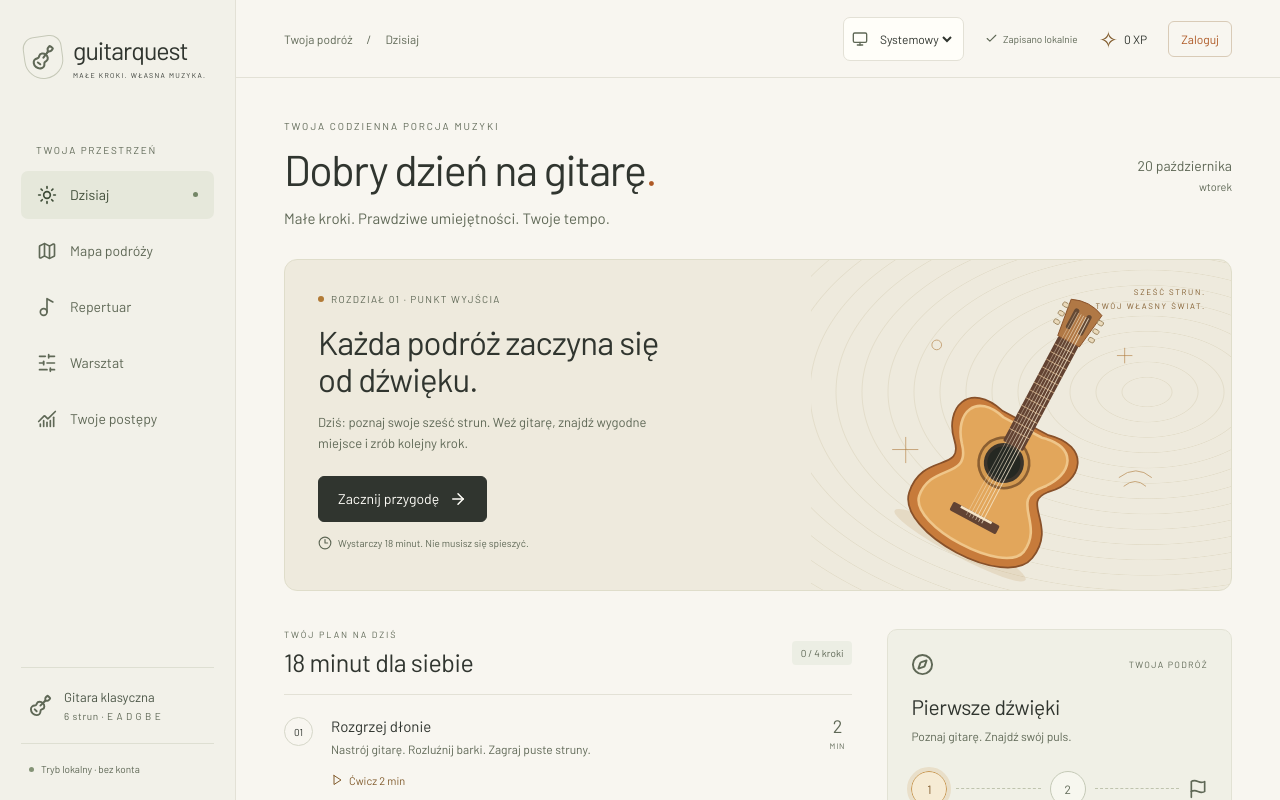
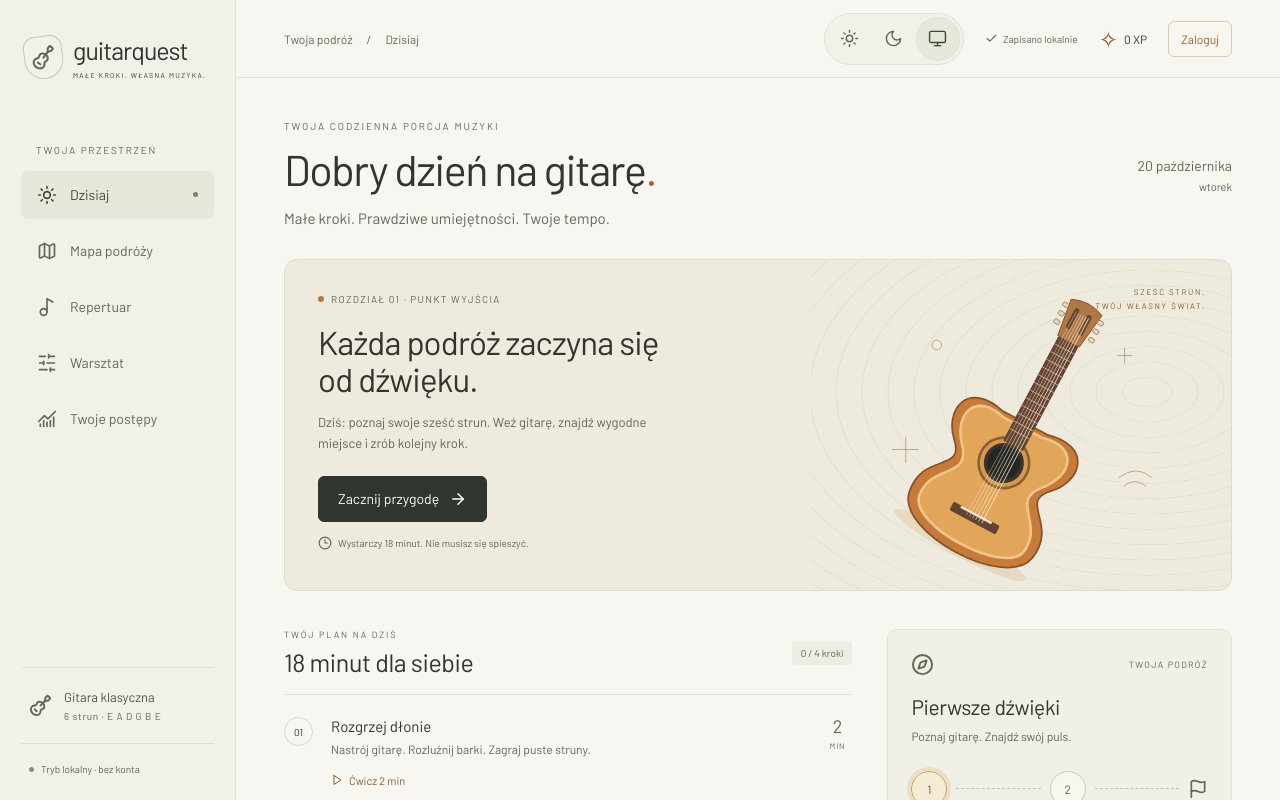
Before and after one commit to mateuszpigula/guitar-roadmap-game, a React (Vite) app: page / in a window 1280 px wide. Shown: the top 800 px of the page. Built offline with nearby package versions, Linux system fonts and the light colour scheme; no server answers; the database is empty.

Commit message:
Replace theme dropdown with accessible icon switcher

```diff
--- a/src/components/ThemePicker.tsx
+++ b/src/components/ThemePicker.tsx
@@ -1,15 +1,21 @@
 import {Moon,Sun,Monitor} from 'lucide-react';
 import {useTheme,type ThemePreference} from '../theme';
 
+const options: {value:ThemePreference;label:string;Icon:typeof Sun}[]=[
+ {value:'light',label:'Jasny',Icon:Sun},
+ {value:'dark',label:'Ciemny',Icon:Moon},
+ {value:'system',label:'Systemowy',Icon:Monitor},
+];
+
 export function ThemePicker(){
- const {preference,theme,changePreference,persistent}=useTheme();
- const Icon=preference==='system'?Monitor:theme==='dark'?Moon:Sun;
+ const {preference,changePreference,persistent}=useTheme();
  return <div className="theme-control">
-  <label className="theme-picker"><Icon size={16} aria-hidden="true"/><span className="sr-only">Motyw kolorystyczny</span>
-   <select value={preference} onChange={e=>changePreference(e.target.value as ThemePreference)}>
-    <option value="system">Systemowy</option><option value="light">Jasny</option><option value="dark">Ciemny</option>
-   </select>
-  </label>
+  <div className="theme-picker" role="group" aria-label="Motyw kolorystyczny" data-preference={preference}>
+   {options.map(({value,label,Icon})=><button key={value} type="button" className="theme-option" aria-label={`Motyw: ${label.toLocaleLowerCase('pl')}`} aria-pressed={preference===value} onClick={()=>changePreference(value)}>
+    <Icon size={19} strokeWidth={1.8} aria-hidden="true"/>
+    <span className="theme-tooltip" aria-hidden="true">{label}</span>
+   </button>)}
+  </div>
   {!persistent&&<span className="theme-storage-note" role="status">Motyw działa w tej sesji. Przeglądarka blokuje zapamiętanie ustawienia.</span>}
  </div>;
 }
--- a/src/theme.css
+++ b/src/theme.css
@@ -3,7 +3,21 @@
 :root[data-theme=dark]{color-scheme:dark;--paper:#191d1a;--ink:#ebece4;--muted:#b5bdad;--line:#41483c;--accent:#efb576;--amber:#e9b86b;--sage:#a3bb99;--panel:#222821;--warm-ink:#e7b981;--surface:#1e241e;--surface-raised:#30372d;--selected:#35432f;--selected-ink:#dfecd1;--button-bg:#d5dfc4;--button-ink:#20291c}
 html{background:var(--paper);color:var(--ink)}body{background:var(--paper);color:var(--ink)}
 .sr-only{position:absolute;width:1px;height:1px;padding:0;margin:-1px;overflow:hidden;clip:rect(0,0,0,0);white-space:nowrap;border:0}
-.theme-control{position:relative}.theme-picker{display:flex;align-items:center;gap:5px;color:var(--muted);border:1px solid var(--line);border-radius:7px;padding:0 8px;background:var(--panel)}.theme-picker select{border:0;background:transparent;color:var(--ink);margin:0;padding:0 0 0 3px;font-size:12px;min-height:42px;max-width:112px;cursor:pointer}.theme-storage-note{position:absolute;top:100%;right:0;z-index:30;width:240px;padding:12px;background:var(--panel);border:1px solid var(--line);border-radius:8px;font-size:12px;line-height:1.5;color:var(--ink)}
+/* Three direct choices; the inset highlight follows the saved preference. */
+.theme-control{position:relative;flex-shrink:0}
+.theme-picker{position:relative;isolation:isolate;display:grid;grid-template-columns:repeat(3,44px);padding:3px;border:1px solid var(--line);border-radius:999px;background:var(--surface);color:var(--muted)}
+.theme-picker::before{content:"";position:absolute;z-index:-1;top:3px;left:3px;width:44px;height:44px;border-radius:50%;background:var(--selected);box-shadow:inset 0 0 0 1px var(--line);transform:translateX(0);transition:transform .2s ease;pointer-events:none}
+.theme-picker[data-preference=dark]::before{transform:translateX(44px)}
+.theme-picker[data-preference=system]::before{transform:translateX(88px)}
+.theme-option{position:relative;display:grid;place-items:center;width:44px;height:44px;min-height:44px;padding:0;border:0;border-radius:50%;background:transparent;color:var(--muted);cursor:pointer;transition:color .15s ease}
+.theme-option[aria-pressed=true]{color:var(--selected-ink)}
+.theme-option:focus-visible{outline:2px solid var(--accent);outline-offset:3px}
+.theme-tooltip{position:absolute;top:calc(100% + 12px);left:50%;transform:translateX(-50%);z-index:40;padding:6px 9px;border:1px solid var(--line);border-radius:6px;background:var(--panel);color:var(--ink);font-size:12px;line-height:1.4;white-space:nowrap;opacity:0;visibility:hidden;pointer-events:none}
+.theme-option:focus-visible .theme-tooltip{opacity:1;visibility:visible}
+@media(hover:hover){.theme-option:hover{color:var(--ink)}.theme-option:hover .theme-tooltip{opacity:1;visibility:visible}}
+@media(prefers-reduced-motion:reduce){.theme-picker::before,.theme-option{transition:none}}
+.reduce-motion .theme-picker::before,.reduce-motion .theme-option{transition:none}
+.theme-storage-note{position:absolute;top:100%;right:0;z-index:30;width:240px;padding:12px;background:var(--panel);border:1px solid var(--line);border-radius:8px;font-size:12px;line-height:1.5;color:var(--ink)}
 .primary{background:var(--button-bg);color:var(--button-ink);border-color:var(--button-bg)}.primary:hover:not(:disabled){background:var(--selected-ink);color:var(--paper)}
 .sidebar{background:var(--surface)}.sidebar nav button.active{background:var(--selected);color:var(--selected-ink)}.sidebar nav button:hover{background:var(--surface-raised)}.icon-button{background:var(--surface-raised)}
 [data-theme=dark] .secondary{border-color:var(--line)}[data-theme=dark] .secondary:hover:not(:disabled){background:var(--surface-raised)}
@@ -11,7 +25,7 @@ html{background:var(--paper);color:var(--ink)}body{background:var(--paper);color
 [data-theme=dark] .journey-card{background:var(--panel);border-color:var(--line)}[data-theme=dark] .mini-route span{background:var(--surface-raised);border-color:var(--line)}[data-theme=dark] .mini-route span.current{background:#4b3c27;color:#f1d39f;border-color:#a88750;outline-color:#383528}
 [data-theme=dark] .guitar-profile strong,[data-theme=dark] .workshop-link strong,[data-theme=dark] .timer>.mono{color:var(--ink)}[data-theme=dark] .guitar-profile{border-color:var(--line)}[data-theme=dark] .subtle-badge{background:var(--surface-raised)}
 [data-theme=dark] .progress-track{background:var(--line)}[data-theme=dark] .journey-card .text-button{color:var(--sage)}
-@media(max-width:700px){.topbar-right{gap:10px}.theme-picker{padding:0 5px}.theme-picker select{font-size:11px;max-width:94px}.theme-picker>svg{width:14px}.theme-control{margin-right:auto}}
+@media(max-width:700px){.topbar-right{gap:10px}.theme-control{margin-right:auto}}
 
 /* Iteration 2: learning surfaces, feedback states and instrument diagrams. */
 :root[data-theme=dark]{--warm-surface:#3a3123;--warm-border:#8b7048;--success-bg:#2d402d;--success-ink:#c0dbad;--success-border:#769466;--error-bg:#452d27;--error-ink:#f4ba9f;--error-border:#a9735d}
@@ -19,7 +33,7 @@ html{background:var(--paper);color:var(--ink)}body{background:var(--paper);color
 [data-theme=dark] input::placeholder,[data-theme=dark] textarea::placeholder{color:#a4ae9d;opacity:1}
 [data-theme=dark] :is(button,a,input,select,textarea,summary):focus-visible{outline-color:var(--accent)}
 [data-theme=dark] input[type=checkbox],[data-theme=dark] progress{accent-color:#acc693}
-[data-theme=dark] .theme-picker select{background:transparent;border:0}
+
 [data-theme=dark] :is(.account-shortcut,.brand-mark,.block-check,.lesson-state,.chips button,.quiz-answers button,.beats>span,.mic-strings button){border-color:#66715d}
 [data-theme=dark] :is(.chips button.selected,.mic-strings button.selected,.song-option.selected,.song-option:hover:not(:disabled),.editor-nav[aria-current=page],.editor-tabs button.active,.editor-items button.selected){background:var(--selected);color:var(--selected-ink);border-color:#8ea27d}
 [data-theme=dark] :is(.tag,.quiz-panel .score,.badge>div,.avatar,.choice-icon,.mic-hint,.feedback-login,.feedback-empty,.editor-preview pre,.import-preview){background:var(--surface-raised);border-color:var(--line)}
@@ -66,8 +80,8 @@ html{background:var(--paper);color:var(--ink)}body{background:var(--paper);color
 /* Iteration 3: native controls, narrow screens and keyboard focus. */
 .account-form input{border:1px solid var(--line);border-radius:6px;padding:11px 12px;background:var(--panel);color:var(--ink)}
 [data-theme=dark] :is(input:not([type=checkbox]):not([type=range]),textarea,select){border-color:#7a866f}
-[data-theme=dark] .topbar .theme-picker select{background:transparent;border:0}
-[data-theme=dark] :is(.theme-picker,.secondary,.account-shortcut,.chips button,.quiz-answers button,.mic-strings button,.tempo>button){border-color:#7a866f}
+
+[data-theme=dark] :is(.secondary,.account-shortcut,.chips button,.quiz-answers button,.mic-strings button,.tempo>button){border-color:#7a866f}
 [data-theme=dark] :is(.chips button.selected,.mic-strings button.selected){border-color:#a2bc8e}
-.theme-storage-note{left:0;right:auto}.theme-picker:focus-within{outline:3px solid var(--accent);outline-offset:3px}.theme-picker select:focus-visible{outline:none}
-@media(max-width:360px){.topbar-right{gap:9px}.theme-picker select{max-width:90px}.theme-picker{gap:3px}.topbar{padding-inline:15px}}
+.theme-storage-note{left:0;right:auto}
+@media(max-width:360px){.topbar-right{gap:9px}.topbar{padding-inline:15px}}
```
Also changed, not shown: 1 other file (tests, documents, lock files or other folders).
